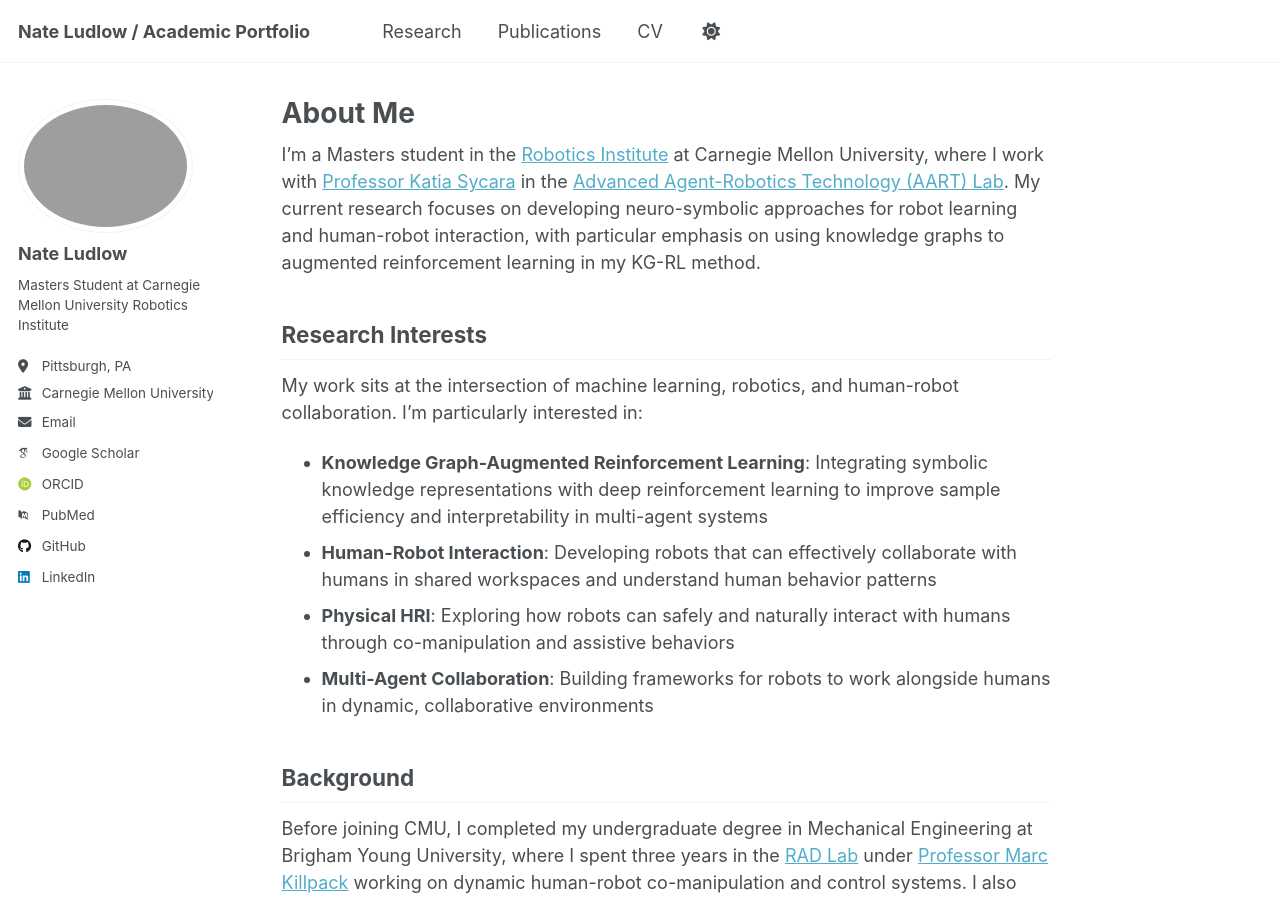
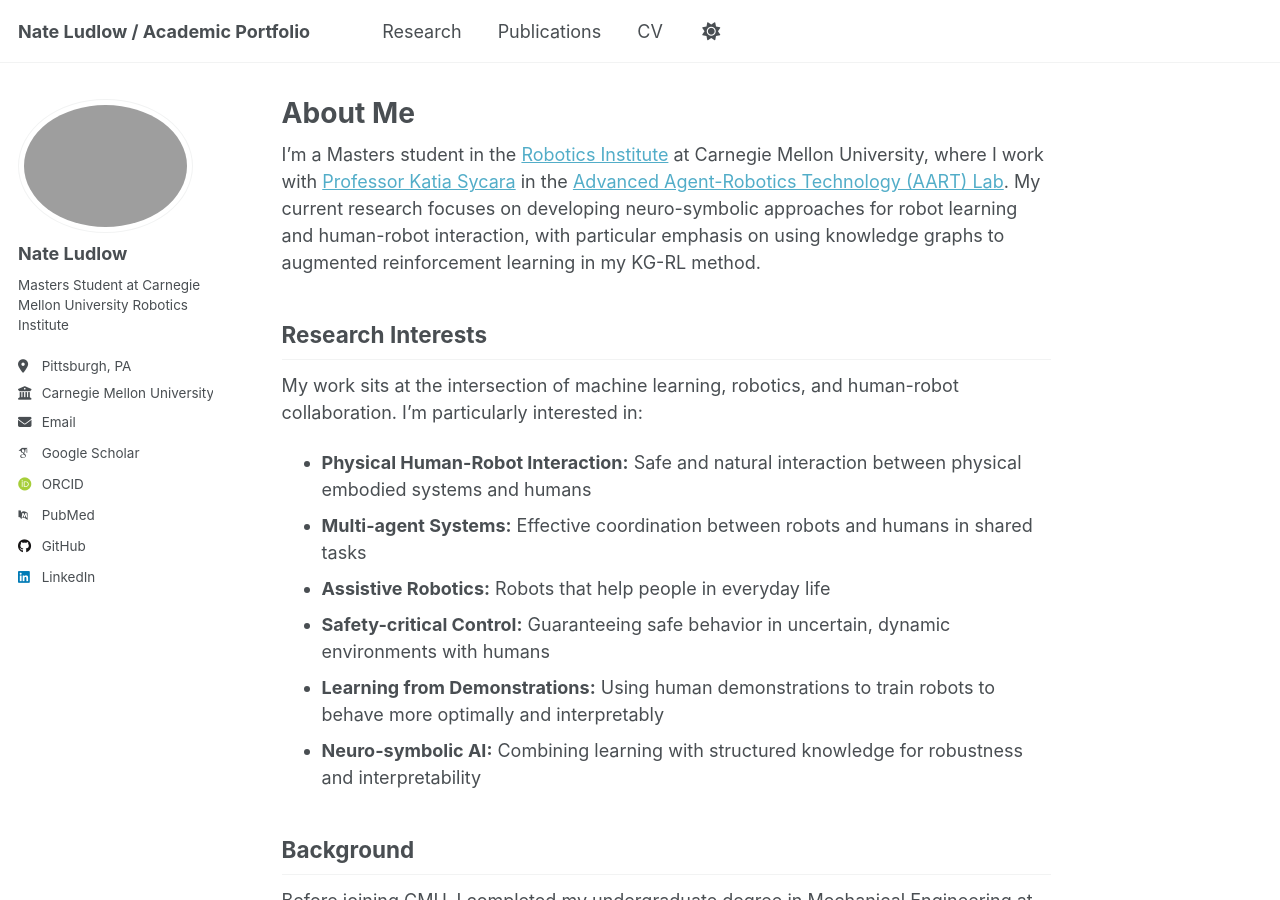
Before and after one commit to natelud/natelud.github.io, a Jekyll site: the page built from _pages/about.md, in a window 1280 px wide and 900 px high. Built offline with Jekyll 4.4.1, drawn with Linux system fonts in a browser that asks for light colours; some web fonts are replaced; a script that is not in the unit is left out.

Commit message:
Update about.md

```diff
--- a/_pages/about.md
+++ b/_pages/about.md
@@ -14,10 +14,12 @@
 
 My work sits at the intersection of machine learning, robotics, and human-robot collaboration. I'm particularly interested in:
 
-- **Knowledge Graph-Augmented Reinforcement Learning**: Integrating symbolic knowledge representations with deep reinforcement learning to improve sample efficiency and interpretability in multi-agent systems
-- **Human-Robot Interaction**: Developing robots that can effectively collaborate with humans in shared workspaces and understand human behavior patterns
-- **Physical HRI**: Exploring how robots can safely and naturally interact with humans through co-manipulation and assistive behaviors
-- **Multi-Agent Collaboration**: Building frameworks for robots to work alongside humans in dynamic, collaborative environments
+- **Physical Human-Robot Interaction:** Safe and natural interaction between physical embodied systems and humans
+- **Multi-agent Systems:** Effective coordination between robots and humans in shared tasks
+- **Assistive Robotics:** Robots that help people in everyday life
+- **Safety-critical Control:** Guaranteeing safe behavior in uncertain, dynamic environments with humans
+- **Learning from Demonstrations:** Using human demonstrations to train robots to behave more optimally and interpretably
+- **Neuro-symbolic AI:** Combining learning with structured knowledge for robustness and interpretability
 
 ## Background
 
```
